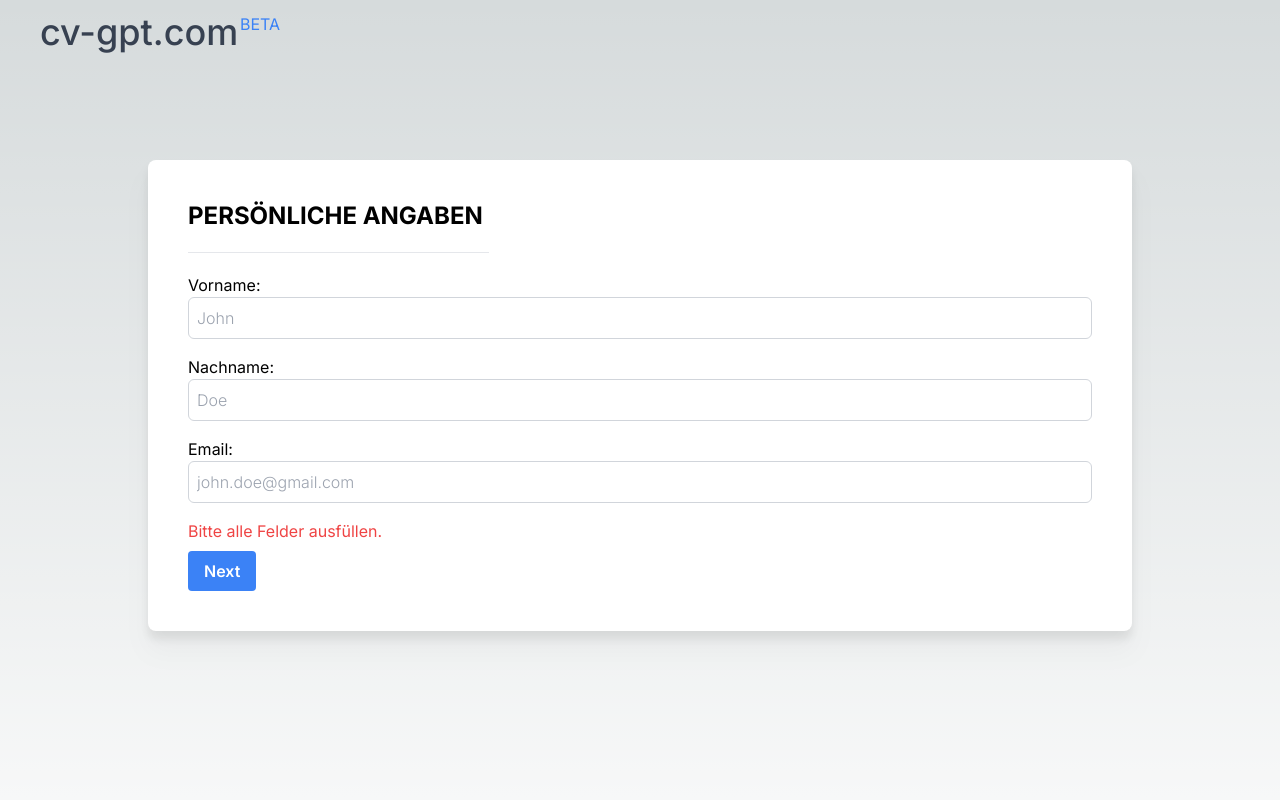
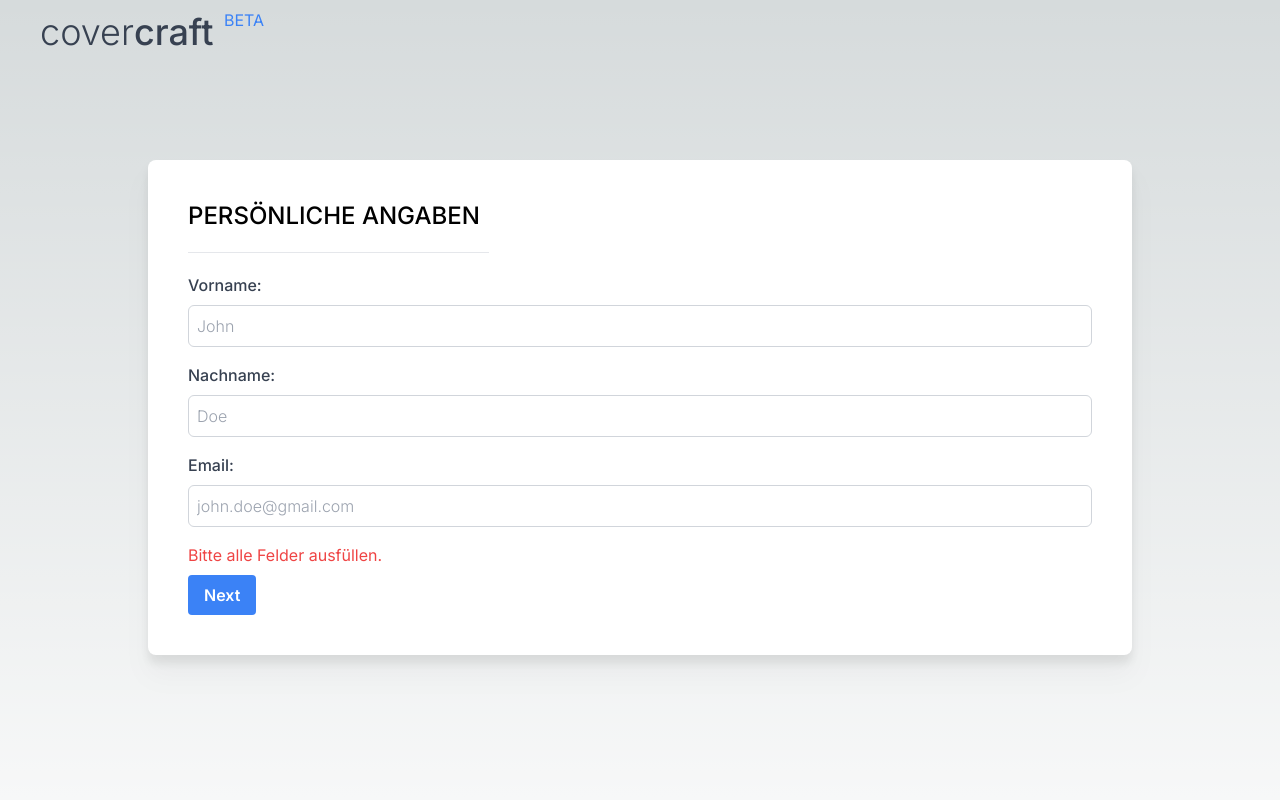
Before and after one commit to mboss37/covercraft, a Next.js app: page /workflow in a window 1280 px wide. Shown: the top 800 px of the page. Built offline with nearby package versions, Linux system fonts and the light colour scheme.

Commit message:
Updated Header and cv edit button

```diff
--- a/app/Header.tsx
+++ b/app/Header.tsx
@@ -5,10 +5,10 @@ export default function Header() {
             <header className="flex items-center w-full h-16">
                 <div className="relative flex w-full px-10 mx-auto max-w-screen-2xl">
                     <Link href="/" >
-                        <h1 className="text-2xl font-medium text-gray-700 sm:text-4xl">
-                            cv-gpt.com
+                        <h1 className="text-2xl font-light text-gray-700 sm:text-4xl">
+                            cover<span className="font-medium">craft</span>
                         </h1>
-                        <div className="absolute top-0 sm:left-60 left-44">
+                        <div className="absolute -top-1 sm:left-56 left-40">
                             <span className="text-xs text-blue-500 sm:text-base">BETA</span>
                         </div>
                     </Link>
--- a/app/globals.css
+++ b/app/globals.css
@@ -28,10 +28,6 @@ body {
 
 @layer components {
 
-  /* .button-get-started {
-    @apply bg-black rounded-xl text-white font-medium sm:text-3xl text-2xl px-4 py-4 sm:mt-20 mt-20 hover:bg-black/80 whitespace-nowrap
-  } */
-
   .form-input-label {
     @apply block text-gray-700 mb-2 sm:text-base text-sm font-medium
   }
@@ -41,7 +37,7 @@ body {
   }
 
   .form-label {
-    @apply sm:text-2xl text-sm font-bold mb-4 uppercase
+    @apply sm:text-2xl text-sm font-medium mb-4 uppercase
   }
 
 }
--- a/app/utils/promptUtils.tsx
+++ b/app/utils/promptUtils.tsx
@@ -1,6 +1,6 @@
 import { FormData } from '../../typings';
 
-export function generateBasePrompt(formObject: FormData) {
+export function generateBasePrompt(formObject: FormData, language: string = 'German') {
 	const {
 		firstname,
 		lastname,
@@ -14,26 +14,23 @@ export function generateBasePrompt(formObject: FormData) {
 	const messages = [
 		{
 			'role': 'system',
-			'content': `You are an AI application expert and assistant specialized in writing professional cover letters. Use the provided information to generate a detailed and effective cover letter in multiple languages.`,
+			'content': `You are an AI application expert and assistant specialized in writing professional cover letters. Use the provided information to generate a detailed and effective cover letter text`,
 		},
 		{
 			'role': 'user',
 			'content': `
-                Personal Details:
+                Details:
                 Name: ${firstname} ${lastname}
                 Email: ${email}
-
-                Job Details:
-                Job Title: ${jobTitle}
+                Job: ${jobTitle}
                 Workload: ${workload}
-                Company Name: ${companyName}
-                Job Description:
-                ${jobDescription}
+                Company: ${companyName}
+                Job Description: ${jobDescription}
             `,
 		},
 		{
 			'role': 'user',
-			'content': `Based on the provided information, please generate a first draft of a cover letter in German.`,
+			'content': `Generate a cover letter (text only) in ${language}. If the job title or description is not serious, respond with "Invalid Job Description in ${language}"`,
 		}
 	];
 
--- a/app/workflow/Form.tsx
+++ b/app/workflow/Form.tsx
@@ -4,6 +4,7 @@ import { useState } from "react";
 import { InputChangeEvent, FormSubmitEvent, FormData } from "../../typings";
 import { generateBasePrompt } from "../utils/promptUtils";
 import { BeatLoader } from "react-spinners";
+import { Tooltip, Button } from "@nextui-org/react";
 
 function Form() {
 	// Define the response text
@@ -127,7 +128,7 @@ function Form() {
 						<hr className="w-1/3 mb-5" />
 						{/* Step 1 content */}
 						<div className="mb-4">
-							<label className="form-form-input-field">Vorname:</label>
+							<label className="form-input-label">Vorname:</label>
 							<input
 								type="text"
 								name="firstname"
@@ -140,7 +141,7 @@ function Form() {
 							/>
 						</div>
 						<div className="mb-4">
-							<label className="form-form-input-field">Nachname:</label>
+							<label className="form-input-label">Nachname:</label>
 							<input
 								type="text"
 								name="lastname"
@@ -153,7 +154,7 @@ function Form() {
 							/>
 						</div>
 						<div className="mb-4">
-							<label className="form-form-input-field">Email:</label>
+							<label className="form-input-label">Email:</label>
 							<input
 								type="email"
 								name="email"
@@ -192,7 +193,7 @@ function Form() {
 						{/* Step 2 content */}
 						<div className="grid grid-cols-2 gap-4 sm:grid-cols-4">
 							<div className="col-span-1 mb-4 sm:col-span-3">
-								<label className="form-form-input-field">Job Titel:</label>
+								<label className="form-input-label">Job Titel:</label>
 								<input
 									type="text"
 									name="jobTitle"
@@ -204,17 +205,17 @@ function Form() {
 								/>
 							</div>
 							<div className="mb-4">
-								<label className="col-span-1 sm:col-span-1 form-form-input-field">
+								<label className="col-span-1 sm:col-span-1 form-input-label">
 									Arbeitspensum:
 								</label>
 								<select
-									className="form-input-field "
+									className="form-input-field"
 									name="workload"
 									value={workload}
 									onChange={handleInputChange}
 									required={true}
 								>
-									<option value="">Bitte auswählen</option>
+									<option value="">auswählen</option>
 									{Array.from({ length: 9 }, (_, i) => (
 										<option key={i} value={`${(i + 2) * 10}%`}>
 											{`${(i + 2) * 10}%`}
@@ -224,7 +225,7 @@ function Form() {
 							</div>
 						</div>
 						<div className="mb-4">
-							<label className="form-form-input-field">Firmenname:</label>
+							<label className="form-input-label">Firmenname:</label>
 							<input
 								type="text"
 								name="companyName"
@@ -236,7 +237,7 @@ function Form() {
 							/>
 						</div>
 						<div className="mb-4">
-							<label className="form-form-input-field">Job Beschreibung:</label>
+							<label className="form-input-label">Job Beschreibung:</label>
 							<textarea
 								name="jobDescription"
 								value={jobDescription}
@@ -269,9 +270,9 @@ function Form() {
 			{step === 3 && (
 				<div>
 					<div className="p-10 bg-white rounded-lg drop-shadow-xl">
+						<h2 className="mb-5 form-label">Entwurf</h2>
 						<hr className="w-1/3 mb-5" />
-						<div>
-							<label className="form-form-input-field">Draft CV:</label>
+						<div className="mb-4">
 							<textarea
 								name="draftCV"
 								value={responseText}
@@ -288,6 +289,14 @@ function Form() {
 							>
 								Zurück
 							</button>
+							<Tooltip
+								content={"Bald verfügbar"}
+								color="secondary"
+							>
+								<Button flat auto color="secondary">
+									Personalisieren
+								</Button>
+							</Tooltip>
 						</div>
 					</div>
 				</div>
--- a/app/workflow/page.tsx
+++ b/app/workflow/page.tsx
@@ -3,7 +3,7 @@ import Form from "@/app/workflow/Form";
 
 const CvGenerator: NextPage = () => {
     return (
-        <div className="flex mx-auto w-full max-w-5xl flex-grow px-5 h-screen pt-16 md:pt-24 2xl:pt-44 2xl:h-full">
+        <div className="flex flex-grow w-full max-w-5xl min-h-screen px-5 py-16 mx-auto overflow-auto md:py-24 2xl:py-44 2xl:h-full">
             <Form/>
         </div>
     );
--- a/package.json
+++ b/package.json
@@ -12,6 +12,7 @@
     "@fortawesome/fontawesome-svg-core": "^6.4.0",
     "@fortawesome/free-brands-svg-icons": "^6.4.0",
     "@fortawesome/react-fontawesome": "^0.2.0",
+    "@nextui-org/react": "^1.0.0-beta.13",
     "@types/node": "20.3.2",
     "@types/react": "18.2.14",
     "@types/react-dom": "18.2.6",
```
Also changed, not shown: 1 other file (tests, documents, lock files or other folders).
